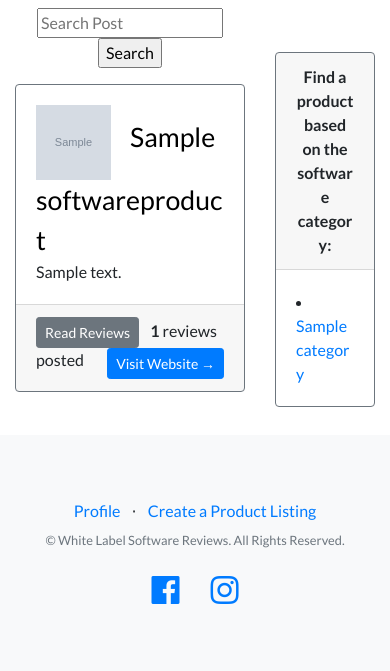
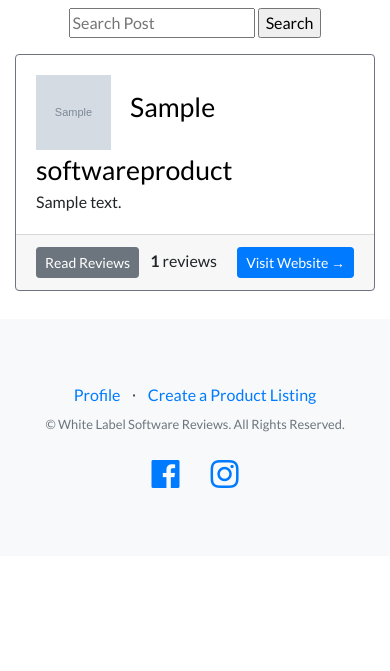
Before and after one commit to jgullbrand/wlabel-software-review, a Django app: page /results/ in a window 390 px wide. Shown: the part 58-729 px from the top of the page. Run offline with Django 3.2, Linux system fonts and the light colour scheme; tables that the repository leaves empty hold one stand-in row (values such as "Sample post"); grey boxes marked "Sample" are stand-in pictures; some libraries are stand-ins or nearby versions.

Commit message:
updated template for mobile view

```diff
--- a/reviews/templates/reviews/base.html
+++ b/reviews/templates/reviews/base.html
@@ -56,8 +56,8 @@
     </div>
   </nav>
 
+{% block content %} {% endblock %}
 
-{% block content %} {% endblock %}
 
 
   <!-- Footer -->
--- a/reviews/templates/reviews/categories.html
+++ b/reviews/templates/reviews/categories.html
@@ -24,7 +24,7 @@
             </div>
             <div class="card-footer">
               <a href="{% url 'product-view' product.pk %}"><button type="button" class="btn btn-secondary btn-sm">Read Reviews</button></a>
-              <span class="ml-2"> <strong>{{ product.reviews_set.count }}</strong> reviews posted</span>
+              <span class="ml-2"> <strong>{{ product.reviews_set.count }}</strong> reviews</span>
               <a href="{{product.product_website}}"><button type="button" class="btn btn-primary btn-sm float-right">Visit Website &rarr;</button>
                 {{product.admin}}
             </div>
--- a/reviews/templates/reviews/create_review.html
+++ b/reviews/templates/reviews/create_review.html
@@ -3,7 +3,8 @@
 
 {% block content %}
 
-    <div class="card mb-3 mt-3 mx-auto" style="width: 33rem;">
+<div class="container mb-3 mt-3 mx-auto col-md-8">
+    <div class="card">
         <div class="card-header text-center text-white bg-dark">
             <strong>Post a Review</strong></br> (posting review as <a href="{% url 'profile' %}">{{user.username}}</a>)
         </div>
@@ -33,5 +34,6 @@
           </form>
         </div>
     </div>
+</div>
 
 {% endblock %}
--- a/reviews/templates/reviews/product_detail.html
+++ b/reviews/templates/reviews/product_detail.html
@@ -10,7 +10,6 @@
             <div class="card-body">
               <img class="mr-3 article-img mb-2" src="{{ object.admin_user.company.company_logo.url }}" height="75px" width="75px" margin-right = "30px">
               <span style="font-size: 20pt;">{{object.product_name}}</span>
-              <span><a href="{% url 'create_review' object.pk %}"><button type="button" class="btn btn-outline-danger float-right">Review this Product &plus;</button></a></span>
               {% if object.admin_user.company.company_name is not None %}
               <p><strong>Company Name: </strong>{{object.admin_user.company.company_name}}</p>
               {% endif %}
@@ -21,6 +20,7 @@
                 <p><strong>Category: </strong> {{category.category_name}}</p>
               {% endfor %}
               <a href="{{object.product_website}}"><button type="button" class="btn btn-primary btn-sm">Visit Website &rarr;</button></a>
+              <span><a href="{% url 'create_review' object.pk %}"><button type="button" class="btn btn-outline-danger btn-sm float-right">Review this Product &plus;</button></a></span>
             </div>
           </div>
     </div>
--- a/reviews/templates/reviews/product_listing.html
+++ b/reviews/templates/reviews/product_listing.html
@@ -3,7 +3,8 @@
 
 {% block content %}
 
-    <div class="card mb-3 mt-3 mx-auto" style="width: 33rem;">
+<div class="container mb-3 mt-3 mx-auto col-md-8 ">
+    <div class="card">
         <div class="card-header text-center text-white bg-dark">
             <strong>List your Product</strong>
         </div>
@@ -48,5 +49,6 @@
           </form>
         </div>
     </div>
+</div>
 
 {% endblock %}
--- a/reviews/templates/reviews/results.html
+++ b/reviews/templates/reviews/results.html
@@ -9,7 +9,7 @@
 <div class="row my-1">
 
       <!-- Search Results Column -->
-      <div class="col-8 mt-1 mx-auto">
+      <div class="col-md-8 mt-1 mx-auto">
       	  	<form align="center" method='GET' action=''>
     		  		<input type="text" name='q' placeholder="Search Post" value='{{request.GET.q}}'>
     		  		<input type="submit" value="Search">
@@ -25,8 +25,8 @@
                 </div>
                 <div class="card-footer">
                   <a href="{% url 'product-view' product.pk %}"><button type="button" class="btn btn-secondary btn-sm">Read Reviews</button></a>
-                  <span class="ml-2"> <strong>{{ product.reviews_set.count }}</strong> reviews posted</span>
-                  <a href=""><button type="button" class="btn btn-primary btn-sm float-right">Visit Website &rarr;</button></a>
+                  <span class="ml-2"> <strong>{{ product.reviews_set.count }}</strong> reviews</span>
+                  <a href="{{product.product_website}}"><button type="button" class="btn btn-primary btn-sm float-right">Visit Website &rarr;</button></a>
                     {{product.admin}}
                 </div>
             </div>
@@ -45,7 +45,7 @@
 
 
       <!-- Categories Sidebar Column -->
-      <div class="col-4 mt-4">
+      <div class="col-md-4 mt-4 d-none d-md-block">
             <div class="card mb-4 mt-4 border-secondary">
                 <div class="card-header text-center">
                   <strong class=>Find a product based on the </br> software category:</strong>
--- a/users/forms.py
+++ b/users/forms.py
@@ -16,8 +16,8 @@ class RegistrationForm(UserCreationForm):
 			self.fields[fieldname].help_text = None
 
 class UpdateProfile(forms.ModelForm):
-	username = forms.CharField(max_length=100, label='', widget=forms.Textarea(attrs={'cols': 40, 'rows': 1}))
-	email = forms.EmailField(required=True, label='', widget=forms.Textarea(attrs={'cols': 40, 'rows': 1}))
+	username = forms.CharField(max_length=100, label='', widget=forms.Textarea(attrs={'cols': 35, 'rows': 1}))
+	email = forms.EmailField(required=True, label='', widget=forms.Textarea(attrs={'cols': 35, 'rows': 1}))
 
 	class Meta:
 		model = User
--- a/whitelabel/settings.py
+++ b/whitelabel/settings.py
@@ -25,7 +25,7 @@ BASE_DIR = os.path.dirname(os.path.dirname(os.path.abspath(__file__)))
 SECRET_KEY = os.environ.get('REVIEWS_SECRET_KEY')
 
 # SECURITY WARNING: don't run with debug turned on in production!
-DEBUG = False
+DEBUG = True
 
 ALLOWED_HOSTS = []
 
```
